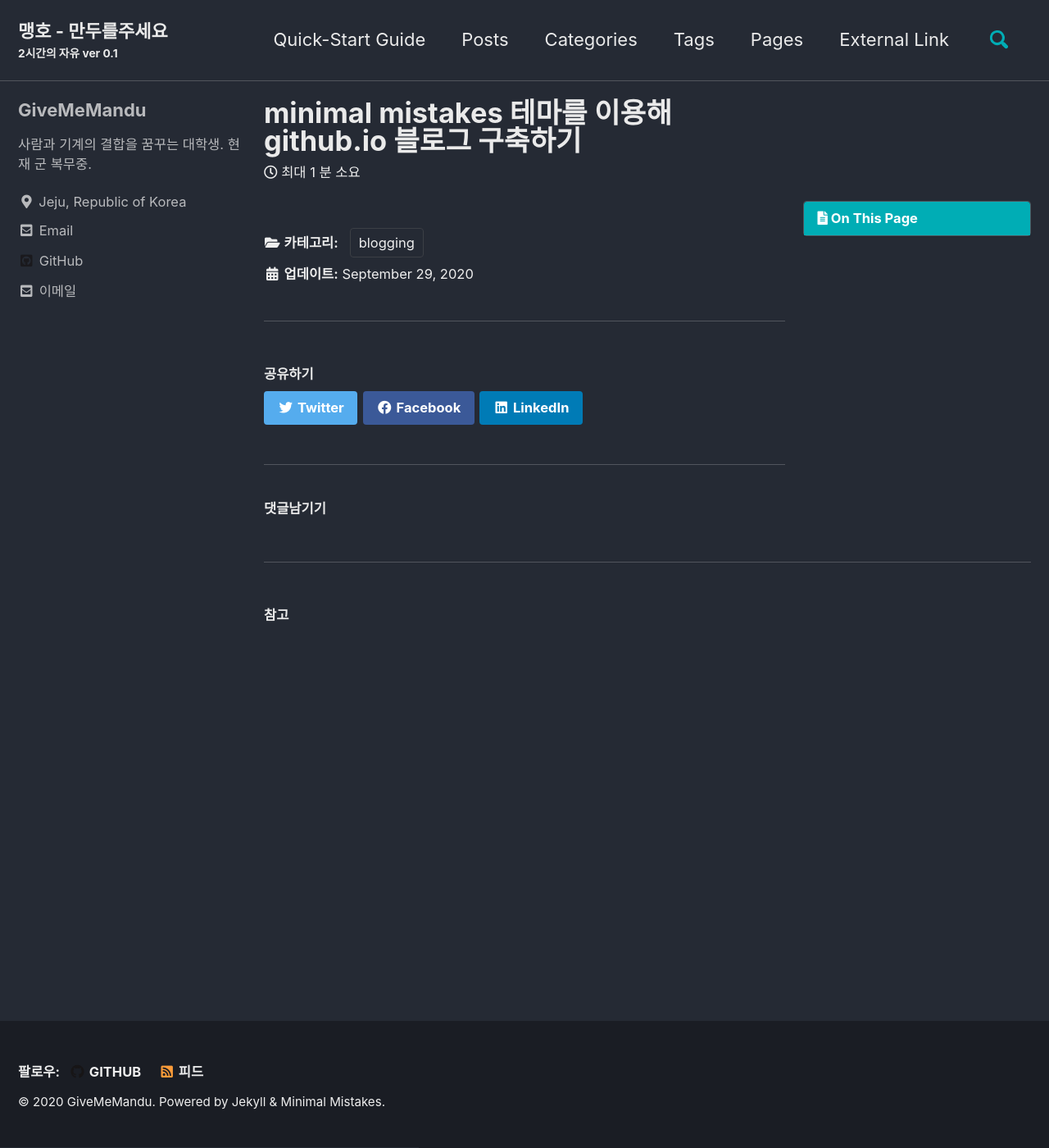
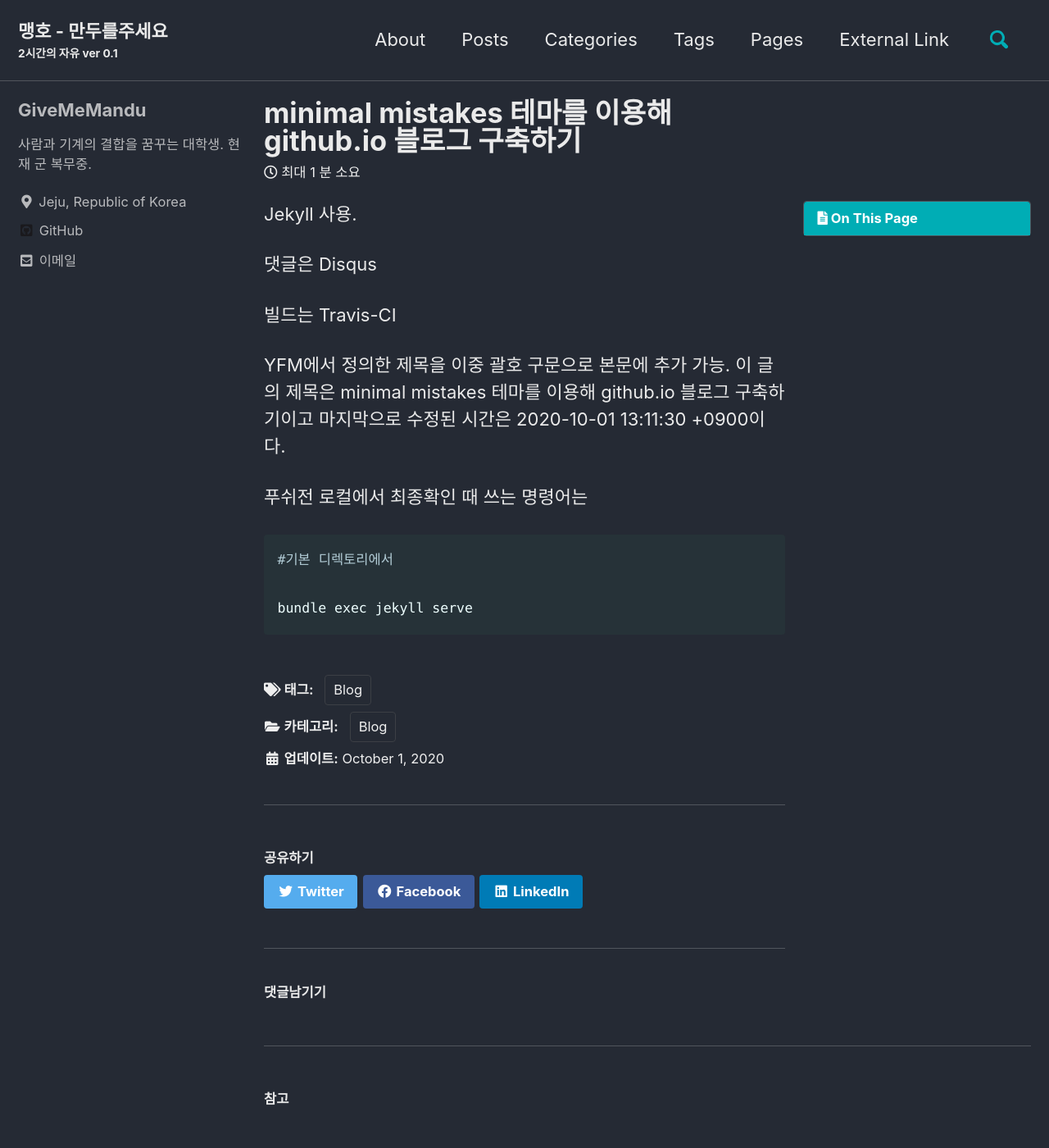
Before and after one commit to GiveMeMandu/GiveMeMandu.github.io, a Jekyll site: the page built from _posts/2020-09-29-first-post.md, in a window 1280 px wide and 1400 px high. Shown: the whole window at 82% size. Built offline with Jekyll 4.4.1, drawn with Linux system fonts in a browser that asks for light colours; cached includes are drawn as plain includes; comment, search, counter and statistics services are not loaded.

````diff
--- a/Gemfile
+++ b/Gemfile
@@ -17,6 +17,7 @@ group :jekyll_plugins do
   gem "jekyll-sitemap"
   gem "jekyll-gist"
   gem "jekyll-feed"
+  gem "jekyll-archives"
   gem "jemoji"
   gem "jekyll-include-cache"
   gem "jekyll-algolia"
--- a/_config.yml
+++ b/_config.yml
@@ -118,9 +118,6 @@ author:
   location         : "Jeju, Republic of Korea"
   email            : "woochankim0303@gmail.com"
   links:
-    - label: "Email"
-      icon: "fas fa-fw fa-envelope-square"
-      url: "mailto:woochankim0303@gmail.com"
     #- label: "Website"
     #  icon: "fas fa-fw fa-link"
     #  # url: "https://your-website.com"
@@ -236,11 +233,15 @@ defaults:
       related: true
   # _pages
   - scope:
-      path: "_pages"
+      path: ""
       type: pages
     values:
       layout: single
       author_profile: true
+      read_time: false
+      comments: false
+      share: true
+      related: false
 
 # Sass/SCSS
 sass:
@@ -250,7 +251,7 @@ sass:
 
 # Outputting
 permalink: /:categories/:title/
-paginate: 3 # amount of posts to show
+paginate: 5 # amount of posts to show
 paginate_path: /page:num/
 timezone: Asia/Seoul # https://en.wikipedia.org/wiki/List_of_tz_database_time_zones
 
@@ -283,22 +284,22 @@ whitelist:
 #  - <base_path>/categories/my-awesome-category/index.html ~> path: /categories/
 #  - <base_path>/my-awesome-category/index.html ~> path: /
 category_archive:
-  type: liquid
+  type: jekyll-archives #liquid
   path: /categories/
 tag_archive:
-  type: liquid
+  type: jekyll-archives #liquid
   path: /tags/
 # https://github.com/jekyll/jekyll-archives
-# jekyll-archives:
-#   enabled:
-#     - categories
-#     - tags
-#   layouts:
-#     category: archive-taxonomy
-#     tag: archive-taxonomy
-#   permalinks:
-#     category: /categories/:name/
-#     tag: /tags/:name/
+jekyll-archives:
+  enabled:
+    - categories
+    - tags
+  layouts:
+    category: archive-taxonomy
+    tag: archive-taxonomy
+  permalinks:
+    category: /categories/:name/
+    tag: /tags/:name/
 
 
 # HTML Compression
--- a/_posts/2020-09-29-first-post.md
+++ b/_posts/2020-09-29-first-post.md
@@ -1,7 +1,27 @@
 ---
 title: "minimal mistakes 테마를 이용해 github.io 블로그 구축하기"
 categories:
-  - blogging
-last_modified_at: 2020-09-29T13:11:30+09:00
+  - Blog
+tags:
+  - Blog
+last_modified_at: 2020-10-01T13:11:30+09:00
 toc: true
 ---
+
+Jekyll 사용.
+
+댓글은 Disqus
+
+빌드는 Travis-CI
+
+YFM에서 정의한 제목을 이중 괄호 구문으로 본문에 추가 가능.
+이 글의 제목은 {{ page.title }}이고
+마지막으로 수정된 시간은 {{ page.last_modified_at }}이다.
+
+푸쉬전 로컬에서 최종확인 때 쓰는 명령어는
+
+```ruby
+#기본 디렉토리에서
+
+bundle exec jekyll serve
+```
````
Also changed, not shown: _data/navigation.yml (+2 -10 lines), _pages/404.md (+3 -0 lines).
